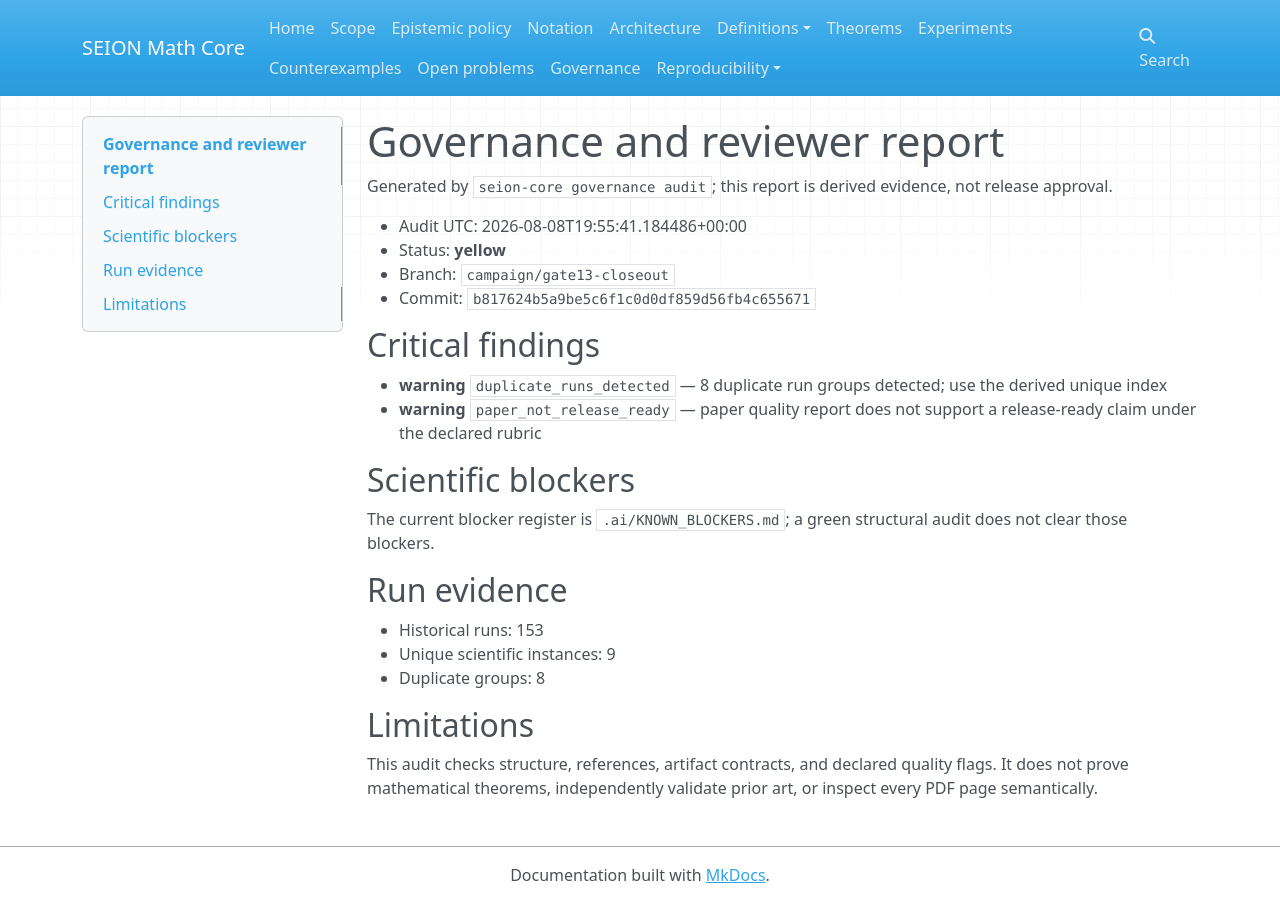
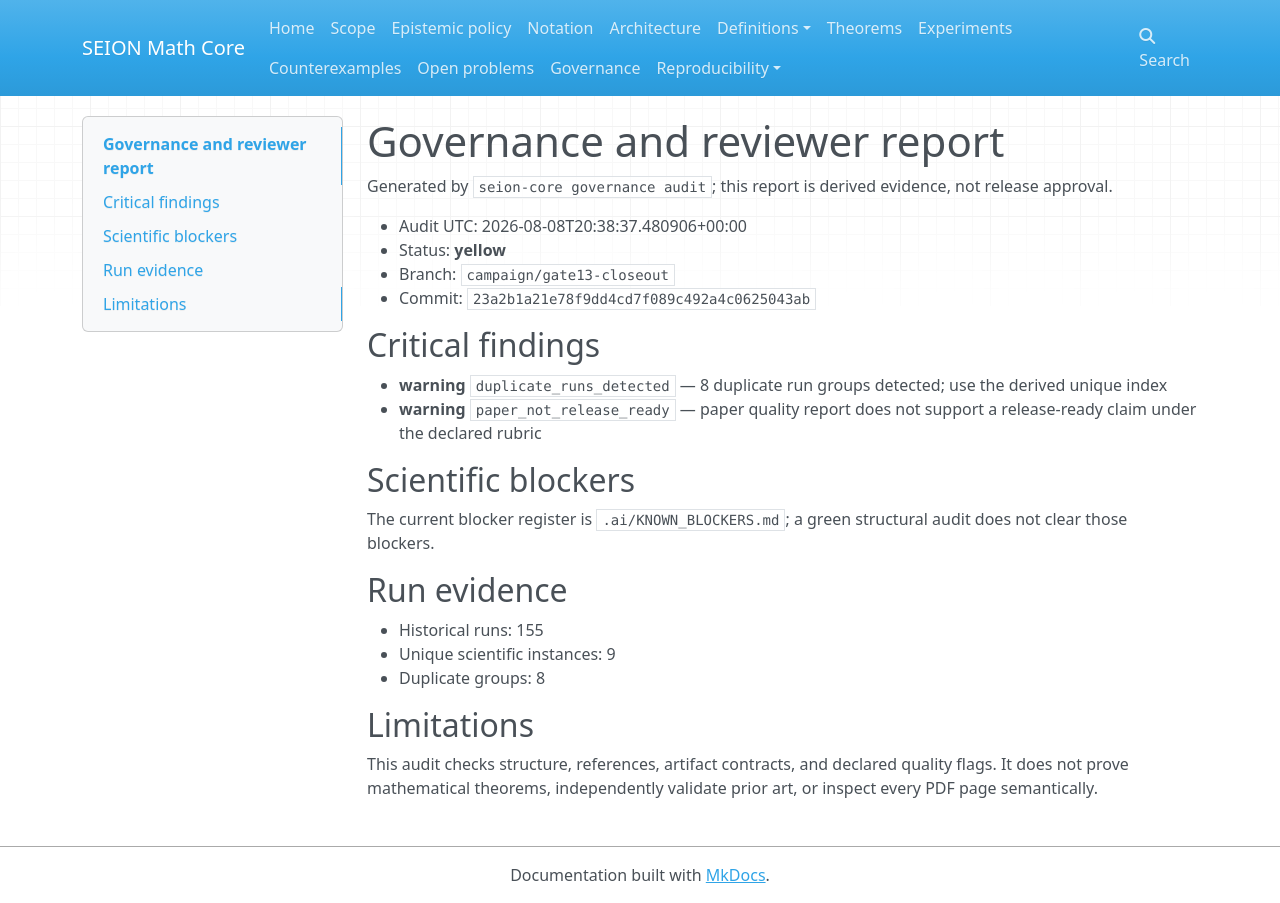
Before and after one commit to voidzeit/seion-math-core, an MkDocs documentation site: the page built from docs/reviewer_report.md, in a window 1280 px wide. Built offline with MkDocs 1.6.1, drawn with Linux system fonts in a browser that asks for light colours; nearby versions of some CDN libraries.

Commit message:
chore: bind M10 / test-discovery-fix artifact to scientific commit
Refreshes .ai/HANDOFF.md and .ai/RUN_HISTORY.md with the M10 postflight
entry (proof that U_3(eta) is not attained, plus the pytest
discovery-pattern fix and corrected 437-test full-suite count), and
re-runs governance audit/dedupe-runs so the derived reviewer report,
ledger, and index artifacts point at the current commit. Same two
pre-existing yellow warnings as before (duplicate_runs_detected,
paper_not_release_ready) -- unaffected by this session's changes.

Co-Authored-By: Claude Sonnet 5 <noreply@anthropic.com>

```diff
--- a/docs/reviewer_report.md
+++ b/docs/reviewer_report.md
@@ -2,10 +2,10 @@
 
 Generated by `seion-core governance audit`; this report is derived evidence, not release approval.
 
-- Audit UTC: 2026-08-08T19:55:41.184486+00:00
+- Audit UTC: 2026-08-08T20:38:37.480906+00:00
 - Status: **yellow**
 - Branch: `campaign/gate13-closeout`
-- Commit: `b817624b5a9be5c6f1c0d0df859d56fb4c655671`
+- Commit: `23a2b1a21e78f9dd4cd7f089c492a4c0625043ab`
 
 ## Critical findings
 
@@ -18,7 +18,7 @@ The current blocker register is `.ai/KNOWN_BLOCKERS.md`; a green structural audi
 
 ## Run evidence
 
-- Historical runs: 153
+- Historical runs: 155
 - Unique scientific instances: 9
 - Duplicate groups: 8
 
```
Also changed, not shown: .ai/HANDOFF.md (+8 -0 lines), .ai/RUN_HISTORY.md (+24 -0 lines), 4 other files.
